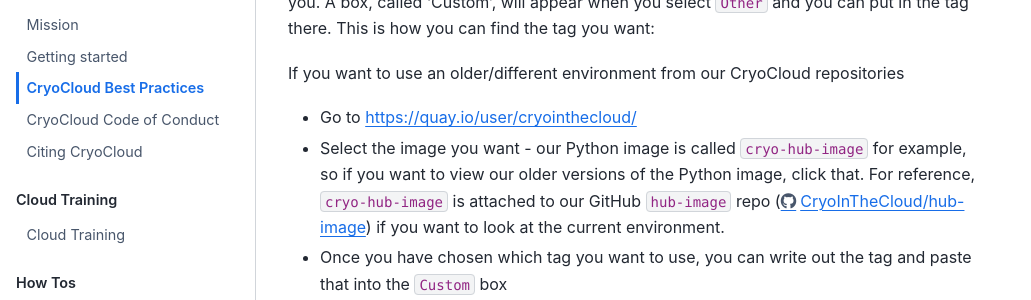
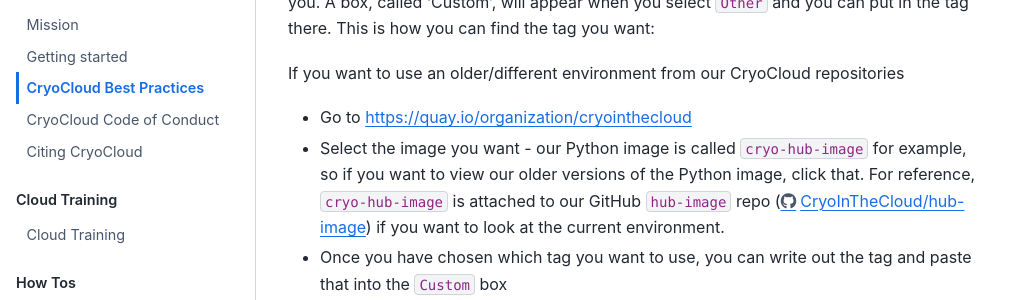
Before and after one commit to CryoInTheCloud/CryoCloudWebsite, a Jupyter Book: the page built from book/content/hub_best_practices.md, in a window 1280 px wide and 900 px high, scrolled down 1514 px. Shown: the part 153-453 px from the top of the window, without its empty margins (0-1031 px from the left). Built offline with Jupyter Book 1.0.4 settings and Sphinx 7.4.7 and the Sphinx Book theme 1.1.4, drawn with Linux system fonts in a browser that asks for light colours; pages that are not in the unit, such as notebooks, are missing from menus; some of the changed lines change nothing that is shown.

Commit message:
Fix quay url

```diff
--- a/book/content/hub_best_practices.md
+++ b/book/content/hub_best_practices.md
@@ -43,7 +43,7 @@
 When selecting server size, you have a dropdown with options of selecting Python, R, Matlab, and Other. What you choose here determines what software tools you will have access to and what coding environment you will start with. You are choosing what is called a 'Docker image'. Choosing a different docker image is like choosing between two laptops that have different apps and capabilities installed. If you want to use a different environment/docker image than what we have as the defaults or if you want an older version of our current environments, select `Other` and then you can input a link, known as a 'tag', to another docker image so that CryoCloud knowns to build a different setup for you. A box, called 'Custom', will appear when you select `Other` and you can put in the tag there. This is how you can find the tag you want:
 
 If you want to use an older/different environment from our CryoCloud repositories
-* Go to [https://quay.io/user/cryointhecloud/](https://quay.io/user/cryointhecloud/)
+* Go to [https://quay.io/organization/cryointhecloud](https://quay.io/organization/cryointhecloud)
 * Select the image you want - our Python image is called `cryo-hub-image` for example, so if you want to view our older versions of the Python image, click that. For reference, `cryo-hub-image` is attached to our GitHub `hub-image` repo ([https://github.com/CryoInTheCloud/hub-image](https://github.com/CryoInTheCloud/hub-image)) if you want to look at the current environment.
 * Once you have chosen which tag you want to use, you can write out the tag and paste that into the `Custom` box
 * For our docker repository, the tags look like this with a `website/account/image:tag` format where the last numbers are the part you want to replace with whichever tag numbers are associated with the docker image you chose: `quay.io/cryointhecloud/cryo-hub-image:4047b77921f5`
```
